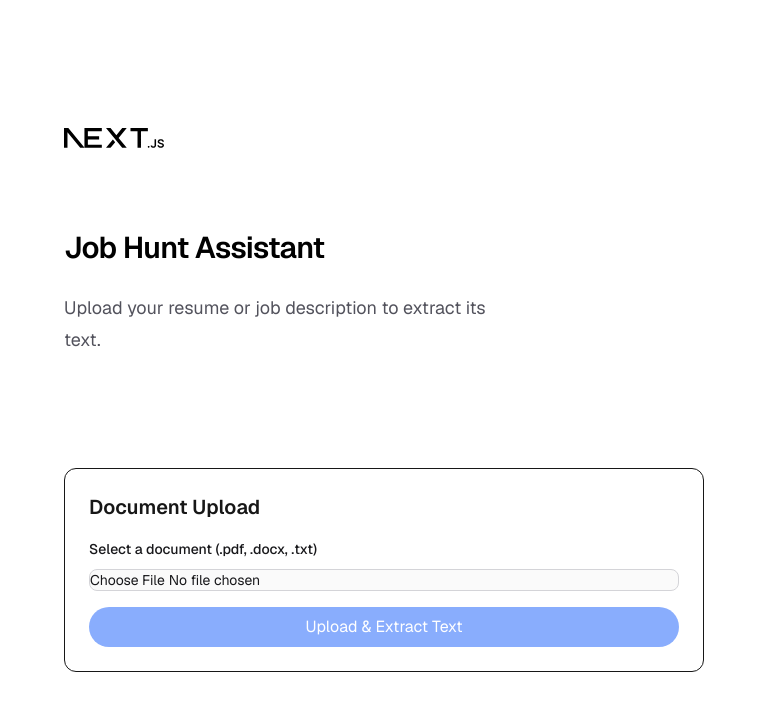
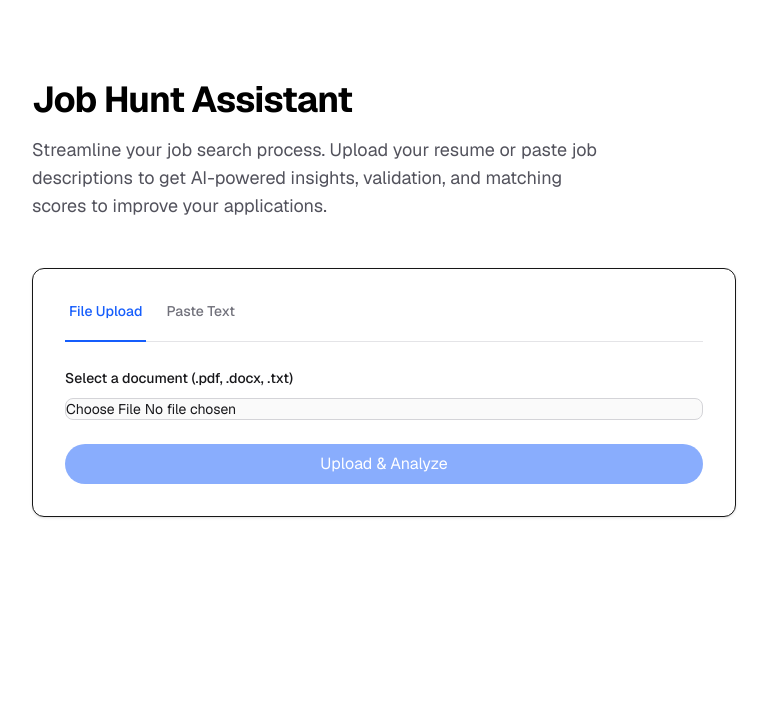
Before and after one commit to j584lee98/job-hunt-assistant, a Next.js app: page / in a window 1280 px wide. Shown: the top 710 px of the page, without its empty margins (256-1023 px from the left). Built offline with nearby package versions, Linux system fonts and the light colour scheme.

Commit message:
feat: update UI - include option for pasting resume text content into input area

```diff
--- a/app/api/upload/route.ts
+++ b/app/api/upload/route.ts
@@ -6,17 +6,30 @@ export async function POST(request: NextRequest) {
   try {
     const formData = await request.formData()
     const file = formData.get('file') as File | null
+    const text = formData.get('text') as string | null
 
-    if (!file) {
-      return NextResponse.json({ error: 'No file uploaded' }, { status: 400 })
+    if (!file && !text) {
+      return NextResponse.json(
+        { error: 'No file or text provided' },
+        { status: 400 }
+      )
     }
 
-    const content = await parseFileContent(file)
+    let content = ''
+    let filename = 'text-input'
+
+    if (file) {
+      content = await parseFileContent(file)
+      filename = file.name
+    } else if (text) {
+      content = text
+    }
+
     const result = await resumeGraph.invoke({ content })
 
     return NextResponse.json({
-      message: 'File processed and summarized successfully',
-      filename: file.name,
+      message: 'Processing successful',
+      filename: filename,
       content: content,
       summary: result.summary,
       jobPostings: result.jobPostings,
--- a/app/layout.tsx
+++ b/app/layout.tsx
@@ -13,8 +13,8 @@ const geistMono = Geist_Mono({
 })
 
 export const metadata: Metadata = {
-  title: 'Create Next App',
-  description: 'Generated by create next app',
+  title: 'Job Hunt Assistant',
+  description: 'AI-powered assistant to help optimize your job search',
 }
 
 export default function RootLayout({
--- a/app/page.tsx
+++ b/app/page.tsx
@@ -1,11 +1,12 @@
 'use client'
 
 import { useState } from 'react'
-import Image from 'next/image'
 
 export default function Home() {
   // Upload state
+  const [inputType, setInputType] = useState<'file' | 'text'>('file')
   const [file, setFile] = useState<File | null>(null)
+  const [textInput, setTextInput] = useState('')
   const [uploading, setUploading] = useState(false)
   const [uploadResponse, setUploadResponse] = useState<{
     message?: string
@@ -25,11 +26,17 @@ export default function Home() {
   }
 
   const handleUpload = async () => {
-    if (!file) return
+    if (inputType === 'file' && !file) return
+    if (inputType === 'text' && !textInput.trim()) return
 
     setUploading(true)
     const formData = new FormData()
+
+    if (inputType === 'file' && file) {
       formData.append('file', file)
+    } else if (inputType === 'text') {
+      formData.append('text', textInput)
+    }
 
     try {
       const res = await fetch('/api/upload', {
@@ -63,29 +70,54 @@ export default function Home() {
 
   return (
     <div className="flex min-h-screen items-center justify-center bg-zinc-50 font-sans dark:bg-black">
-      <main className="flex min-h-screen w-full max-w-3xl flex-col items-center justify-between py-32 px-16 bg-white dark:bg-black sm:items-start">
-        <Image
-          className="dark:invert"
-          src="/next.svg"
-          alt="Next.js logo"
-          width={100}
-          height={20}
-          priority
-        />
-        <div className="flex flex-col items-center gap-6 text-center sm:items-start sm:text-left">
-          <h1 className="max-w-xs text-3xl font-semibold leading-10 tracking-tight text-black dark:text-zinc-50">
+      <main className="flex min-h-screen w-full max-w-3xl flex-col items-center py-20 px-8 bg-white dark:bg-black sm:items-start">
+        <div className="flex flex-col items-center gap-4 text-center sm:items-start sm:text-left mb-12 w-full">
+          <h1 className="text-4xl font-bold tracking-tight text-black dark:text-zinc-50">
             Job Hunt Assistant
           </h1>
-          <p className="max-w-md text-lg leading-8 text-zinc-600 dark:text-zinc-400">
-            Upload your resume or job description to extract its text.
+          <p className="text-lg leading-7 text-zinc-600 dark:text-zinc-400 max-w-xl">
+            Streamline your job search process. Upload your resume or paste job
+            descriptions to get AI-powered insights, validation, and matching
+            scores to improve your applications.
           </p>
         </div>
 
-        <div className="flex flex-col gap-8 w-full mt-8">
-          {/* Upload API Section */}
-          <div className="flex flex-col gap-4 p-6 border rounded-xl dark:border-zinc-800">
-            <h2 className="text-xl font-semibold">Document Upload</h2>
+        <div className="flex flex-col gap-8 w-full">
+          {/* Input Section */}
+          <div className="flex flex-col gap-6 p-8 border rounded-xl dark:border-zinc-800 bg-white dark:bg-zinc-900 shadow-sm">
+            {/* Toggle Tabs */}
+            <div className="flex gap-4 border-b border-zinc-200 dark:border-zinc-700 pb-4">
+              <button
+                onClick={() => setInputType('file')}
+                className={`pb-1 px-1 text-sm font-medium transition-colors relative ${
+                  inputType === 'file'
+                    ? 'text-blue-600 dark:text-blue-400'
+                    : 'text-zinc-500 hover:text-zinc-700 dark:text-zinc-400 dark:hover:text-zinc-300'
+                }`}
+              >
+                File Upload
+                {inputType === 'file' && (
+                  <span className="absolute bottom-[-17px] left-0 w-full h-0.5 bg-blue-600 dark:bg-blue-400" />
+                )}
+              </button>
+              <button
+                onClick={() => setInputType('text')}
+                className={`pb-1 px-1 text-sm font-medium transition-colors relative ${
+                  inputType === 'text'
+                    ? 'text-blue-600 dark:text-blue-400'
+                    : 'text-zinc-500 hover:text-zinc-700 dark:text-zinc-400 dark:hover:text-zinc-300'
+                }`}
+              >
+                Paste Text
+                {inputType === 'text' && (
+                  <span className="absolute bottom-[-17px] left-0 w-full h-0.5 bg-blue-600 dark:bg-blue-400" />
+                )}
+              </button>
+            </div>
+
             <div className="flex flex-col gap-2">
+              {inputType === 'file' ? (
+                <>
                   <label
                     htmlFor="file-upload"
                     className="block text-sm font-medium leading-6 text-zinc-900 dark:text-zinc-100"
@@ -99,14 +131,39 @@ export default function Home() {
                     onChange={handleFileChange}
                     className="block w-full text-sm text-zinc-900 border border-zinc-300 rounded-lg cursor-pointer bg-zinc-50 dark:text-zinc-400 focus:outline-none dark:bg-zinc-700 dark:border-zinc-600 dark:placeholder-zinc-400"
                   />
+                </>
+              ) : (
+                <>
+                  <label
+                    htmlFor="text-input"
+                    className="block text-sm font-medium leading-6 text-zinc-900 dark:text-zinc-100"
+                  >
+                    Paste resume text or job description
+                  </label>
+                  <textarea
+                    id="text-input"
+                    rows={10}
+                    value={textInput}
+                    onChange={(e) => setTextInput(e.target.value)}
+                    placeholder="Paste your content here..."
+                    className="block w-full rounded-md border-0 py-2.5 text-zinc-900 shadow-sm ring-1 ring-inset ring-zinc-300 placeholder:text-zinc-400 focus:ring-2 focus:ring-inset focus:ring-blue-600 dark:bg-zinc-800 dark:text-white dark:ring-zinc-700 sm:text-sm sm:leading-6"
+                  />
+                </>
+              )}
             </div>
 
             <button
               onClick={handleUpload}
-              disabled={uploading || !file}
+              disabled={
+                uploading || (inputType === 'file' ? !file : !textInput.trim())
+              }
               className="flex h-10 items-center justify-center gap-2 rounded-full bg-blue-600 px-5 text-white transition-colors hover:bg-blue-700 disabled:opacity-50 disabled:cursor-not-allowed w-full md:w-auto"
             >
-              {uploading ? 'Processing...' : 'Upload & Extract Text'}
+              {uploading
+                ? 'Processing...'
+                : inputType === 'file'
+                  ? 'Upload & Analyze'
+                  : 'Analyze Text'}
             </button>
 
             {uploadResponse && (
```
Lines whose indentation alone changed are shown as unchanged.
